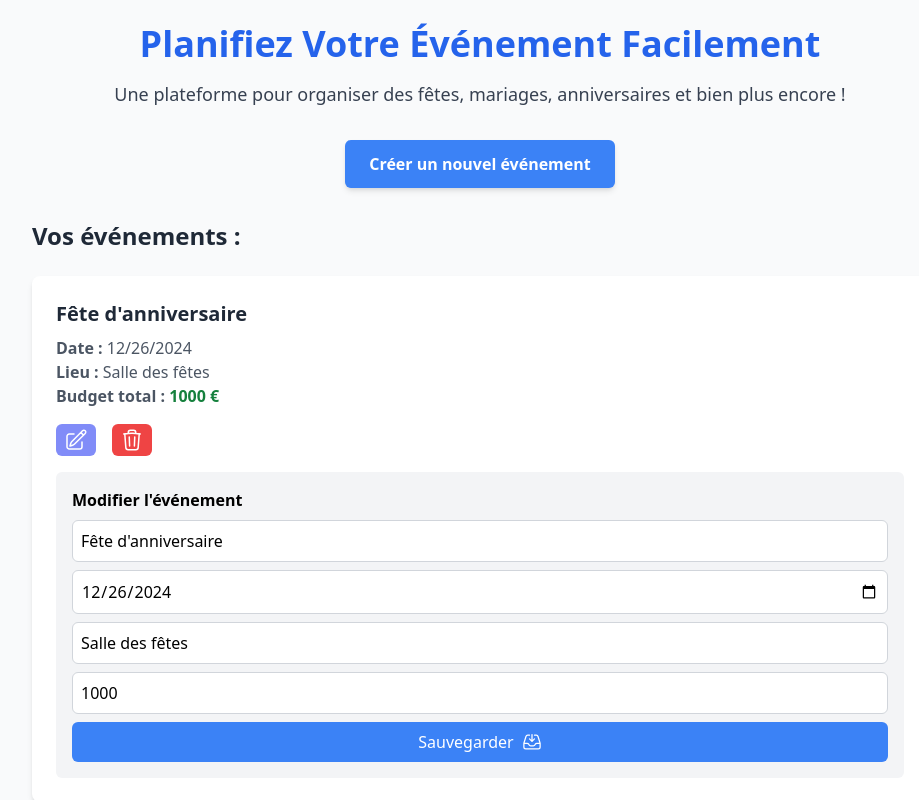
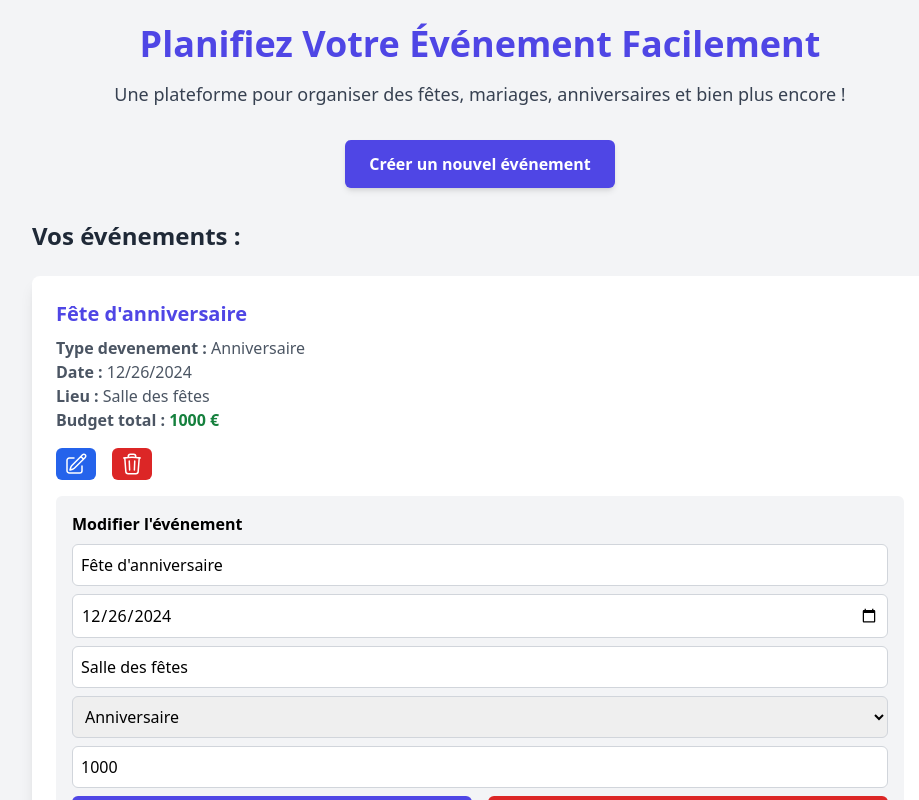
Before and after one commit to billy-java/soirie, a React (Vite) app: page /home in a window 1280 px wide. Both pictures are taken after a click on the button 236 px from the left and 440 px from the top of the page. Shown: the top 800 px of the page, without its empty margins (160-1079 px from the left). Built offline with nearby package versions, Linux system fonts and the light colour scheme.

Commit message:
first commit

```diff
--- a/src/lib/functions/initialiseEntities.ts
+++ b/src/lib/functions/initialiseEntities.ts
@@ -1,6 +1,15 @@
 // Initialisation des interfaces
 
-import { IUtilisateur, IEvenement, ITache, IInvitation, IDepense, IPrestataire, TNotification } from "../interfaces/entites";
+import {
+  IUtilisateur,
+  IEvenement,
+  ITache,
+  IInvitation,
+  IDepense,
+  IPrestataire,
+  TNotification,
+} from '../interfaces/entites';
+import { dateJSVersIDate } from './convertirDates';
 
 // Exemple de méthode pour initialiser un utilisateur
 export const initialiserUtilisateur = (): IUtilisateur => ({
@@ -18,8 +27,8 @@ export const initialiserUtilisateur = (): IUtilisateur => ({
   id: '',
   idUtilisateur: '',
   nom: '',
-    type: 'Fête',
-    date: '',
+  type: 'Anniversaire',
+  date: dateJSVersIDate(new Date()),
   lieu: '',
   budget: 0,
 });
@@ -30,7 +39,7 @@ export const initialiserUtilisateur = (): IUtilisateur => ({
   idEvenement: '',
   titre: '',
   description: '',
-    dateLimite: '',
+  dateLimite: dateJSVersIDate(new Date()),
   terminee: false,
   priorite: 1, // Par défaut, priorité = basse
 });
@@ -54,7 +63,7 @@ export const initialiserUtilisateur = (): IUtilisateur => ({
   nom: '',
   description: '',
   montant: 0,
-    date: new Date().toISOString().split('T')[0],
+  date: dateJSVersIDate(new Date()),
   terminee: false,
 });
 
@@ -65,7 +74,9 @@ export const initialiserUtilisateur = (): IUtilisateur => ({
   type: 4, // Par défaut, type = Autre
   localisation: '',
   gammePrix: '',
-    note: 1, // Par défaut, note = 1
+  note: 1,
+  telephone: '',
+  email: ''
 });
 
 // Exemple de méthode pour initialiser une notification
@@ -76,6 +87,6 @@ export const initialiserUtilisateur = (): IUtilisateur => ({
   titre: '',
   message: '',
   lu: false,
-    dateCreation: '',
+  dateCreation: dateJSVersIDate(new Date()),
   urlRedirection: '',
 });
--- a/src/lib/interfaces/entites.ts
+++ b/src/lib/interfaces/entites.ts
@@ -12,7 +12,7 @@ export interface IEvenement {
   id: string;
   idUtilisateur: string;
   nom: string;
-  type: 'Fête';
+  type: 'Fête' | 'Mariage' | 'Anniversaire' | 'Autre';
   date: IDate;
   lieu: string;
   budget: number;
--- a/src/lib/localDB.ts
+++ b/src/lib/localDB.ts
@@ -29,7 +29,7 @@ export const evenements: IEvenement[] = [
     id: '1',
     idUtilisateur: '1', // Alice est l'organisateur
     nom: "Fête d'anniversaire",
-    type: 'Fête',
+    type: 'Anniversaire',
     date: {
       jour: 26,
       mois: 12,
@@ -44,7 +44,7 @@ export const evenements: IEvenement[] = [
     id: '2',
     idUtilisateur: '1', // Alice est l'organisateur
     nom: 'Mariage de Bob',
-    type: 'Fête',
+    type: 'Anniversaire',
     date: {
       jour: 31,
       mois: 12,
@@ -271,7 +271,6 @@ export const prestataires: IPrestataire[] = [
   },
 ];
 
-
 export const anniversaireTaches: ITache[] = [
   {
     id: '1',
@@ -442,7 +441,6 @@ export const depenses: IDepense[] = [
   },
 ];
 
-
 export const faqData: IFaq[] = [
   // Catégorie "Utilisation"
   {
--- a/src/pages/Home.tsx
+++ b/src/pages/Home.tsx
@@ -53,13 +53,13 @@ const Home = () => {
       return;
     }
     setEvenements((prev) => [
-      ...prev,
       {
         id: `${Date.now()}`, // Génère un id unique basé sur le temps
         idUtilisateur: '123', // Id utilisateur fictif
-        type: 'Fête',
+        type: 'Anniversaire',
         ...nouvelEvenement,
       } as IEvenement,
+      ...prev,
     ]);
     setAfficherFormulaireAjout(false);
     setNouvelEvenement({
@@ -92,10 +92,10 @@ const Home = () => {
   };
 
   return (
-    <div className="flex flex-col items-center bg-gray-50 min-h-screen p-6">
+    <div className="flex flex-col items-center bg-gray-100 min-h-screen p-6">
       {/* Titre principal */}
       <div className="text-center mb-8">
-        <h1 className="text-4xl font-bold text-blue-600 mb-4">
+        <h1 className="text-4xl font-bold text-indigo-600 mb-4">
           Planifiez Votre Événement Facilement
         </h1>
         <p className="text-gray-700 text-lg">
@@ -107,7 +107,11 @@ const Home = () => {
       {/* Bouton pour créer un événement */}
       <div className="mb-8">
         <button
-          className="px-6 py-3 bg-blue-500 text-white font-semibold rounded-md shadow-md hover:bg-blue-600 transition"
+          className={`px-6 py-3 font-semibold rounded-md shadow-md transition ${
+            afficherFormulaireAjout
+              ? 'bg-red-600 hover:bg-red-600 text-white'
+              : 'bg-indigo-600 hover:bg-indigo-800 text-white'
+          }`}
           onClick={() => {
             if (idConfirmationSuppression) setIdConfirmationSuppression(null);
             setAfficherFormulaireAjout(!afficherFormulaireAjout);
@@ -140,6 +144,16 @@ const Home = () => {
             onChange={(e) => gererChangementChamp('lieu', e.target.value)}
             className="w-full border border-gray-300 rounded-md p-2 mb-4"
           />
+          <select
+            value={nouvelEvenement.type}
+            onChange={(e) => gererChangementChamp('type', e.target.value)}
+            className="w-full border border-gray-300 rounded-md p-2 mb-4">
+            <option value="Fête">Fête</option>
+            <option value="Mariage">Mariage</option>
+            <option value="Anniversaire">Anniversaire</option>
+            <option value="Autre">Autre</option>
+          </select>
+
           <input
             type="number"
             placeholder="Budget (€)"
@@ -154,8 +168,8 @@ const Home = () => {
               if (idConfirmationSuppression) setIdConfirmationSuppression(null);
               gererAjoutEvenement();
             }}
-            className="w-full bg-green-500 text-white font-semibold rounded-md py-2 hover:bg-green-600 transition">
-            Sauvegarder
+            className="bg-indigo-600 text-white w-full px-4 py-2 rounded-md hover:bg-indigo-800 flex flex-wrap justify-center items-center space-x-2">
+            <p>Sauvegarder</p> {iconsListe.enregister}
           </button>
         </div>
       )}
@@ -169,13 +183,17 @@ const Home = () => {
           {evenements.map((evenement) => (
             <li
               key={evenement.id}
-              className="bg-white shadow-md rounded-lg p-6 hover:shadow-lg transition relative">
+              className="bg-white shadow-lg rounded-lg p-6 hover:shadow-xl transition relative">
               <div>
                 <Link
                   onClick={() => dispatch(setIdEv(evenement.id))}
                   to={`/e/${evenement.id}/dashboard`}
-                  className="block text-gray-800 hover:text-blue-600">
+                  className="block text-indigo-600 hover:text-indigo-800">
                   <h4 className="text-xl font-bold mb-2">{evenement.nom}</h4>
+                  <p className="text-gray-600">
+                    <span className="font-semibold">Type devenement :</span>{' '}
+                    {evenement.type}
+                  </p>
                   <p className="text-gray-600">
                     <span className="font-semibold">Date :</span>{' '}
                     {iDateVersDateJS(evenement.date).toLocaleDateString()}
@@ -207,7 +225,7 @@ const Home = () => {
                       budget: evenement.budget,
                     });
                   }}
-                  className="bg-indigo-400 text-white px-2 py-1 rounded-md hover:bg-indigo-500 transition">
+                  className="bg-blue-600 text-white px-2 py-1 rounded-md hover:bg-blue-800 transition">
                   {iconsListe.modifier}
                 </button>
                 <button
@@ -221,7 +239,7 @@ const Home = () => {
                       setIdConfirmationSuppression(evenement.id);
                     }
                   }}
-                  className="bg-red-500 text-white px-2 py-1 rounded-md hover:bg-red-600 transition">
+                  className="bg-red-600 text-white px-2 py-1 rounded-md hover:bg-red-800 transition">
                   {iconsListe.supprimer}
                 </button>
               </div>
@@ -256,6 +274,18 @@ const Home = () => {
                     }
                     className="w-full border border-gray-300 rounded-md p-2 mb-2"
                   />
+                  <select
+                    value={nouvelEvenement.type || evenement.type}
+                    onChange={(e) =>
+                      gererChangementChamp('type', e.target.value)
+                    }
+                    className="w-full border border-gray-300 rounded-md p-2 mb-2">
+                    <option value="Fête">Fête</option>
+                    <option value="Mariage">Mariage</option>
+                    <option value="Anniversaire">Anniversaire</option>
+                    <option value="Autre">Autre</option>
+                  </select>
+
                   <input
                     type="number"
                     placeholder="Budget (€)"
@@ -266,6 +296,7 @@ const Home = () => {
                     className="w-full border border-gray-300 rounded-md p-2 mb-2"
                   />
 
+                  <div className="flex justify-center space-x-4">
                     <button
                       onClick={() => {
                         if (idConfirmationSuppression)
@@ -273,9 +304,16 @@ const Home = () => {
                         gererModificationEvenement(evenement.id);
                       }}
                       type="submit"
-                    className="bg-blue-500 text-white w-full px-4 py-2 rounded-md hover:bg-blue-600 flex flex-wrap justify-center items-center space-x-2">
+                      className="bg-indigo-600 text-white w-full px-4 py-2 rounded-md hover:bg-indigo-800 flex flex-wrap justify-center items-center space-x-2">
                       <p>Sauvegarder</p> {iconsListe.enregister}
                     </button>
+                    <button
+                      onClick={() => setIdEvenementModification(null)}
+                      type="submit"
+                      className="bg-red-600 text-white w-full px-4 py-2 rounded-md hover:bg-red-800 flex flex-wrap justify-center items-center space-x-2">
+                      Annuler
+                    </button>
+                  </div>
                 </div>
               )}
 
@@ -288,7 +326,7 @@ const Home = () => {
                   <div className="flex gap-4 mt-2">
                     <button
                       onClick={() => gererSuppressionEvenement(evenement.id)}
-                      className="bg-red-500 text-white font-semibold rounded-md px-4 py-2 hover:bg-red-600 transition">
+                      className="bg-red-600 text-white font-semibold rounded-md px-4 py-2 hover:bg-red-800 transition">
                       Oui
                     </button>
                     <button
--- a/src/pages/evenements/Dashboard.tsx
+++ b/src/pages/evenements/Dashboard.tsx
@@ -10,8 +10,10 @@ import {
   iDateVersDateJS,
   iDateVersString,
 } from '../../lib/functions/convertirDates';
+import { iconsListe } from '../../lib/iconsListe';
 
 const Dashboard = () => {
+
   const { eId } = useParams();
 
   const cetEvenement = useSelector((state: RootState_DB) =>
@@ -22,8 +24,9 @@ const Dashboard = () => {
   const mesTaches = anniversaireTaches.filter(
     (el) => el.idEvenement === '1' && el.priorite === 3
   );
+  const [modifier, setModifier] = useState<boolean>(false);
 
-  const invitation: IInvitation = {
+  const [invitation, setInvitation] = useState<IInvitation>({
     id: '1',
     idEvenement: '1',
     nom: 'Jean Dupont',
@@ -32,7 +35,7 @@ const Dashboard = () => {
     nombreRejets: 0,
     statut: 1, //ouvert
     lien: 'https://example',
-  };
+  });
 
   const [tempsRestant, setTempsRestant] = useState({
     jours: 0,
@@ -76,6 +79,27 @@ const Dashboard = () => {
     const interval = setInterval(calculerCompteARebours, 1000);
     return () => clearInterval(interval);
   }, [cetEvenement.date]);
+
+  const changeNombrePersonnes = (e: React.ChangeEvent<HTMLInputElement>) => {
+    const nouvelleValeur = parseInt(e.target.value, 10);
+    if (isNaN(nouvelleValeur) || nouvelleValeur < 0) {
+      return;
+    } else {
+      setInvitation({
+        ...invitation,
+        nombrePersonnes: nouvelleValeur,
+      });
+    }
+  };
+
+  function sauvegarder(): void {
+    //dispatch
+    setModifier(false);
+  }
+
+  function actionModifier(): void {
+    setModifier(true);
+  }
 
   return (
     <div className="flex flex-col gap-8 p-6 bg-gray-50 min-h-screen">
@@ -161,12 +185,37 @@ const Dashboard = () => {
           Votre lien d'invitation :
         </h2>
         <div className="space-y-2">
+          {modifier ? (
+            <div className="flex items-center gap-4">
+              <input
+                type="number"
+                name="nom"
+                value={invitation.nombrePersonnes}
+                onChange={changeNombrePersonnes}
+                className="border p-2 rounded-md flex-grow"
+              />
+              <button
+                onClick={sauvegarder}
+                className="bg-indigo-600 text-white  px-4 py-2 rounded-md hover:bg-indigo-800 flex flex-wrap justify-center items-center space-x-2">
+                <p>Sauvegarder</p> {iconsListe.enregister}
+              </button>
+            </div>
+          ) : (
+            <div className="flex items-center justify-between">
               <p>
                 <span className="font-semibold">
                   Nombre de personnes souhaitées:
                 </span>{' '}
                 {invitation.nombrePersonnes}
               </p>
+              <button
+                onClick={() => actionModifier()}
+                className="bg-blue-600 text-white p-2 rounded-md hover:bg-blue-800 transition">
+                  {iconsListe.modifier}
+              </button>
+            </div>
+          )}
+
           <p>
             <span className="font-semibold">Nombre de confirmations:</span>{' '}
             {invitation.nombreConfirmations}
@@ -202,3 +251,8 @@ const Dashboard = () => {
   );
 };
 export default Dashboard;
+
+
+
+
+import React from 'react';
```
Also changed, not shown: src/components/DepensesSection.tsx (+11 -3 lines), src/pages/evenements/menu/Parametres.tsx (+19 -19 lines), 1 other file (tests, documents, lock files or other folders). Lines whose indentation alone changed are shown as unchanged.
